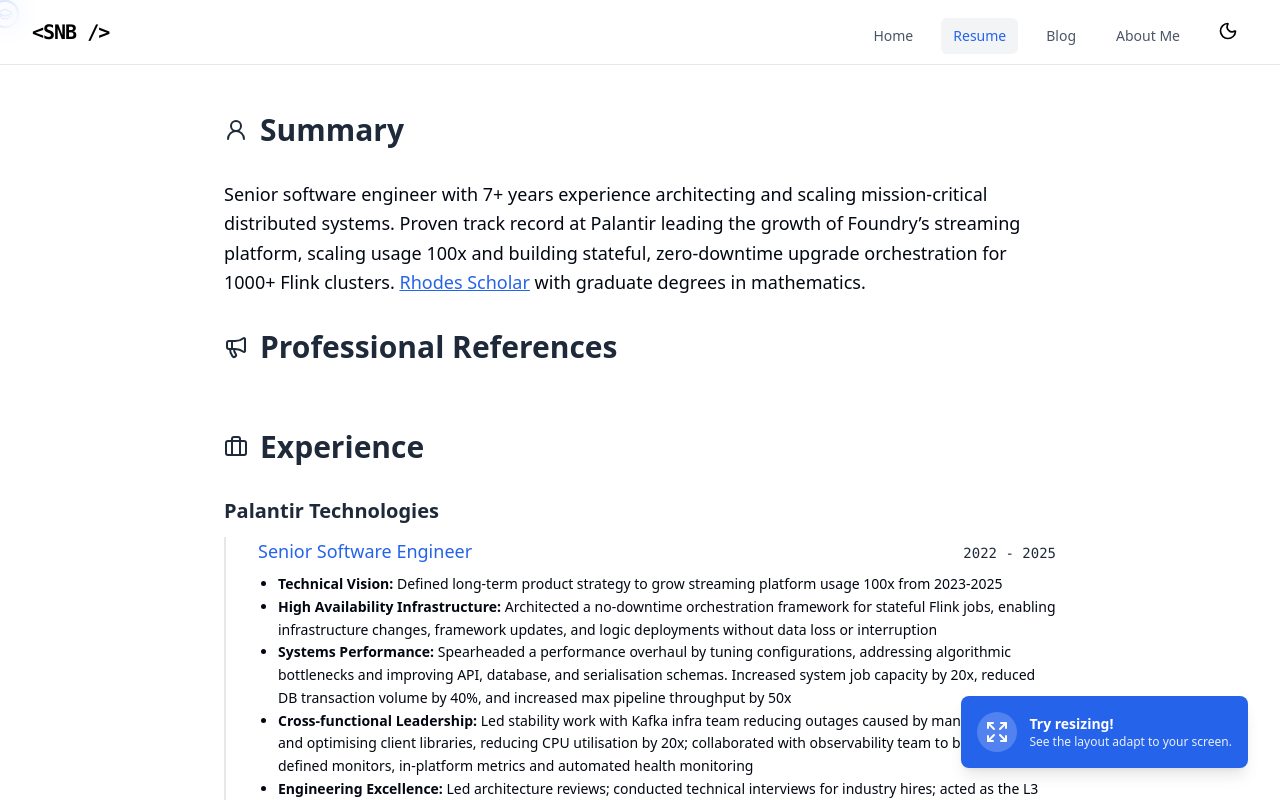
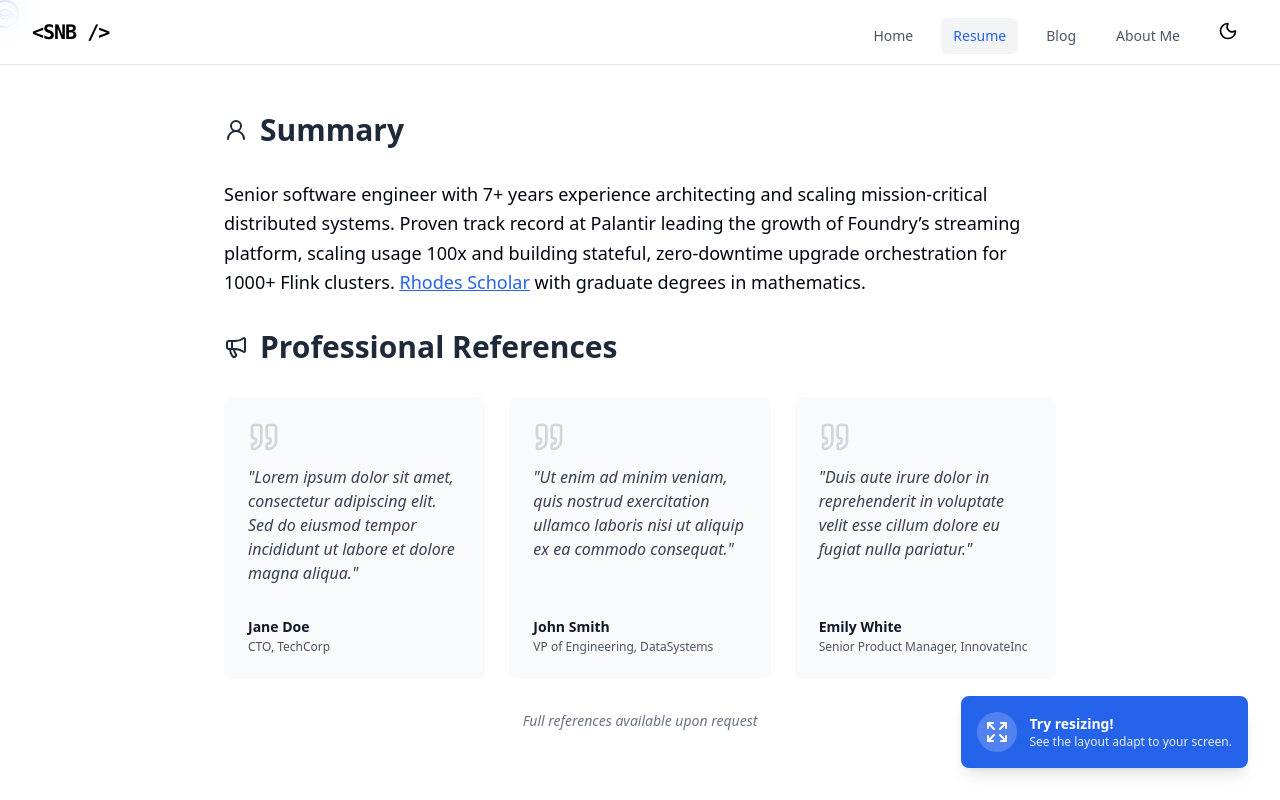
Before and after one commit to snicholasbarton/snicholasbarton.github.io, a React (Vite) app: page / in a window 1280 px wide. Both pictures are taken after a click on the button "Resume". Shown: the top 800 px of the page. Built offline with nearby package versions, Linux system fonts and the light colour scheme.

Commit message:
Add Professional References section to Resume page

```diff
--- a/src/pages/Resume.module.css
+++ b/src/pages/Resume.module.css
@@ -51,3 +51,35 @@
 .skillsContainer {
   @apply flex flex-wrap;
 }
+
+.referencesGrid {
+  @apply grid grid-cols-1 md:grid-cols-3 gap-6 mt-6 mb-8;
+}
+
+.quoteCard {
+  @apply relative p-6 bg-gray-50 dark:bg-gray-800/50 rounded-lg flex flex-col;
+}
+
+.quoteIcon {
+  @apply text-gray-300 dark:text-gray-700 w-8 h-8 mb-3;
+}
+
+.quoteText {
+  @apply italic text-gray-700 dark:text-gray-300 mb-6 relative z-10 flex-grow;
+}
+
+.quoteFooter {
+  @apply mt-auto pt-2;
+}
+
+.quoteAuthor {
+  @apply block font-bold text-gray-900 dark:text-gray-100 text-sm;
+}
+
+.quoteRole {
+  @apply block text-xs text-gray-600 dark:text-gray-400 mt-0.5;
+}
+
+.referencesNotice {
+  @apply text-center text-gray-500 text-sm italic mt-4;
+}
--- a/src/pages/Resume.tsx
+++ b/src/pages/Resume.tsx
@@ -1,5 +1,5 @@
 import { motion } from 'framer-motion';
-import { Briefcase, GraduationCap, Code, Megaphone, UserRound } from 'lucide-react';
+import { Briefcase, GraduationCap, Code, Megaphone, UserRound, Quote } from 'lucide-react';
 import { Section } from '../components/ui/Section';
 import { SubHeading, Paragraph, UnorderedList, ListItem, Link} from '../components/ui/Typography';
 import styles from './Resume.module.css';
@@ -62,6 +62,29 @@ const SkillPill = ({ skill }: { skill: string }) => (
   </motion.span>
 );
 
+interface ReferenceQuoteProps {
+  text: string;
+  author: string;
+  role: string;
+}
+
+const ReferenceQuote = ({ text, author, role }: ReferenceQuoteProps) => (
+  <motion.div
+    initial={{ opacity: 0, y: 20 }}
+    whileInView={{ opacity: 1, y: 0 }}
+    transition={{ duration: 0.5 }}
+    viewport={{ once: true }}
+    className={styles.quoteCard}
+  >
+    <Quote className={styles.quoteIcon} />
+    <p className={styles.quoteText}>"{text}"</p>
+    <div className={styles.quoteFooter}>
+      <span className={styles.quoteAuthor}>{author}</span>
+      <span className={styles.quoteRole}>{role}</span>
+    </div>
+  </motion.div>
+);
+
 const sseDescription = (<UnorderedList>
     <ListItem><b>Technical Vision:</b> Defined long-term product strategy to grow streaming platform usage 100x from 2023-2025</ListItem>
     <ListItem><b>High Availability Infrastructure:</b> Architected a no-downtime orchestration framework for stateful Flink jobs, enabling infrastructure changes, framework updates, and logic deployments without data loss or interruption</ListItem>
@@ -111,8 +134,27 @@ export const Resume = () => {
          <div className={styles.sectionBlock}>
             <SubHeading className={styles.experienceHeading}>
                 <Megaphone className={styles.experienceIcon} /> Professional References
-                {/* Fill in details */}
             </SubHeading>
+            <div className={styles.referencesGrid}>
+                <ReferenceQuote
+                    text="Lorem ipsum dolor sit amet, consectetur adipiscing elit. Sed do eiusmod tempor incididunt ut labore et dolore magna aliqua."
+                    author="Jane Doe"
+                    role="CTO, TechCorp"
+                />
+                <ReferenceQuote
+                    text="Ut enim ad minim veniam, quis nostrud exercitation ullamco laboris nisi ut aliquip ex ea commodo consequat."
+                    author="John Smith"
+                    role="VP of Engineering, DataSystems"
+                />
+                <ReferenceQuote
+                    text="Duis aute irure dolor in reprehenderit in voluptate velit esse cillum dolore eu fugiat nulla pariatur."
+                    author="Emily White"
+                    role="Senior Product Manager, InnovateInc"
+                />
+            </div>
+            <div className={styles.referencesNotice}>
+                Full references available upon request
+            </div>
         </div>
         <div className={styles.sectionBlock}>
           <SubHeading className={styles.experienceHeading}>
```
